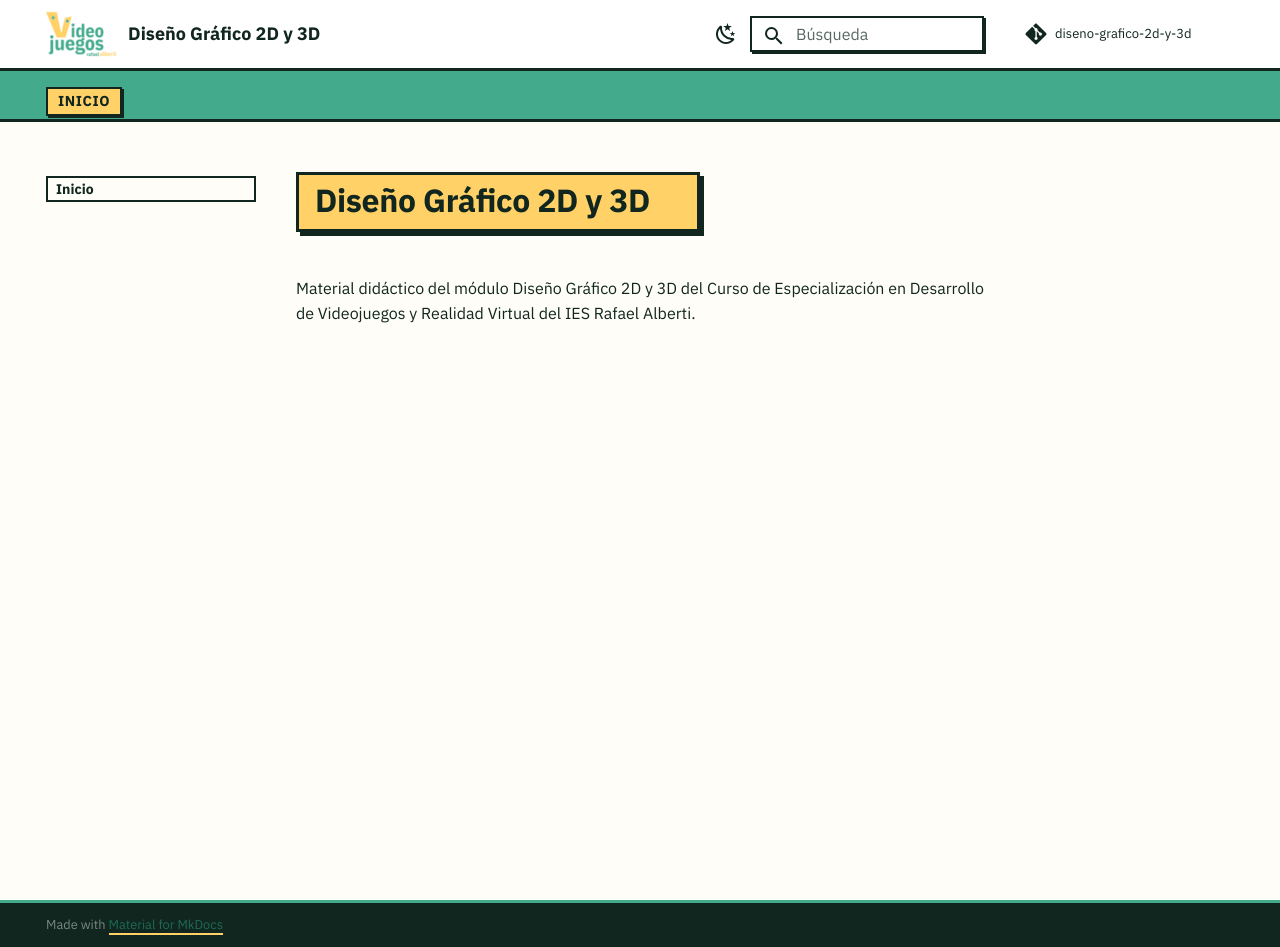
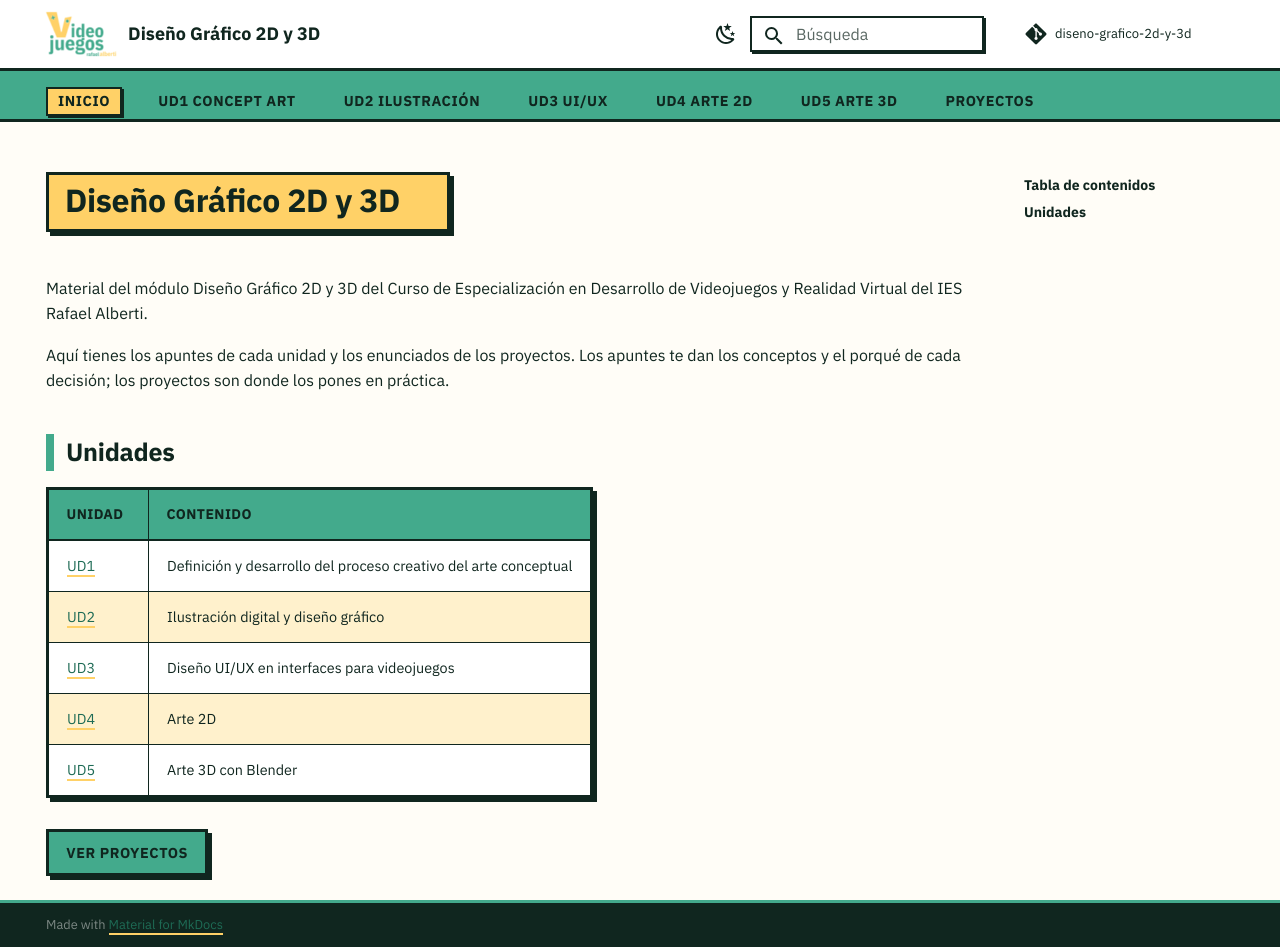
Before and after one commit to envasador/diseno-grafico-2d-y-3d, an MkDocs documentation site: the page built from docs/index.md, in a window 1280 px wide and 947 px high. Built offline with MkDocs 1.6.1 and Material for MkDocs 9.7.7, drawn with Linux system fonts in a browser that asks for light colours; comment, search, counter and statistics services are not loaded.

Commit message:
Arte | 26-27

```diff
--- a/docs/index.md
+++ b/docs/index.md
@@ -1,3 +1,22 @@
+---
+hide:
+  - navigation
+---
+
 # Diseño Gráfico 2D y 3D
 
-Material didáctico del módulo Diseño Gráfico 2D y 3D del Curso de Especialización en Desarrollo de Videojuegos y Realidad Virtual del IES Rafael Alberti.
+Material del módulo Diseño Gráfico 2D y 3D del Curso de Especialización en Desarrollo de Videojuegos y Realidad Virtual del IES Rafael Alberti.
+
+Aquí tienes los apuntes de cada unidad y los enunciados de los proyectos. Los apuntes te dan los conceptos y el porqué de cada decisión; los proyectos son donde los pones en práctica.
+
+## Unidades
+
+| Unidad | Contenido |
+|---|---|
+| [UD1](ud1/index.md) | Definición y desarrollo del proceso creativo del arte conceptual |
+| [UD2](ud2/index.md) | Ilustración digital y diseño gráfico |
+| [UD3](ud3/index.md) | Diseño UI/UX en interfaces para videojuegos |
+| [UD4](ud4/index.md) | Arte 2D |
+| [UD5](ud5/index.md) | Arte 3D con Blender |
+
+[Ver proyectos](proyectos/index.md){ .md-button .md-button--primary }
--- a/mkdocs.yml
+++ b/mkdocs.yml
@@ -58,3 +58,29 @@ markdown_extensions:
 
 nav:
   - Inicio: index.md
+  - UD1 Concept art:
+      - ud1/index.md
+      - Arte conceptual: ud1/01-arte-conceptual.md
+      - Proceso creativo: ud1/02-proceso-creativo.md
+  - UD2 Ilustración:
+      - ud2/index.md
+      - Affinity Designer: ud2/01-affinity-designer.md
+      - Personajes y escenarios: ud2/02-dibujar-personajes-y-escenarios.md
+      - Flujo de concept de personaje: ud2/03-flujo-concept-art-personaje.md
+  - UD3 UI/UX:
+      - ud3/index.md
+      - Introducción UI/UX: ud3/01-introduccion-ui-ux.md
+      - Leyes de UX: ud3/02-leyes-ux.md
+      - El HUD: ud3/03-hud.md
+      - Diseño de producto aplicado: ud3/04-diseno-de-producto-aplicado.md
+  - UD4 Arte 2D:
+      - ud4/index.md
+      - Introducción al arte 2D: ud4/01-arte-2d.md
+  - UD5 Arte 3D:
+      - ud5/index.md
+      - Introducción al 3D y Blender: ud5/01-introduccion-3d-blender.md
+      - Modelado básico: ud5/02-modelado-basico.md
+      - Materiales y texturas: ud5/03-materiales-y-texturas.md
+      - Iluminación: ud5/04-iluminacion.md
+  - Proyectos:
+      - proyectos/index.md
```
